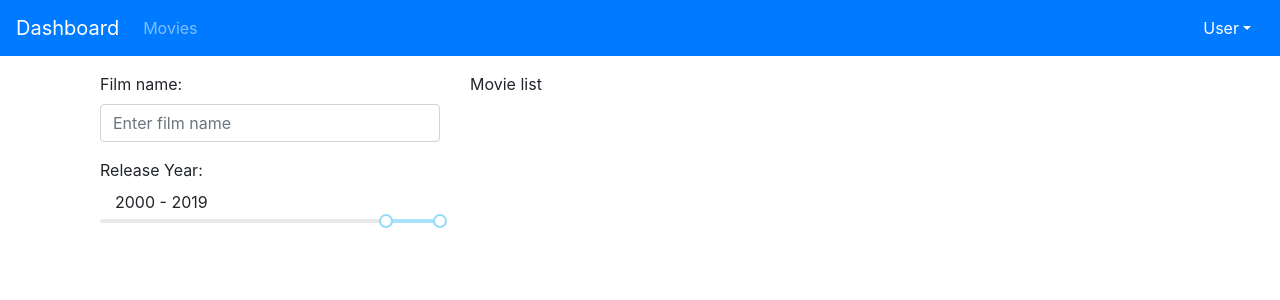
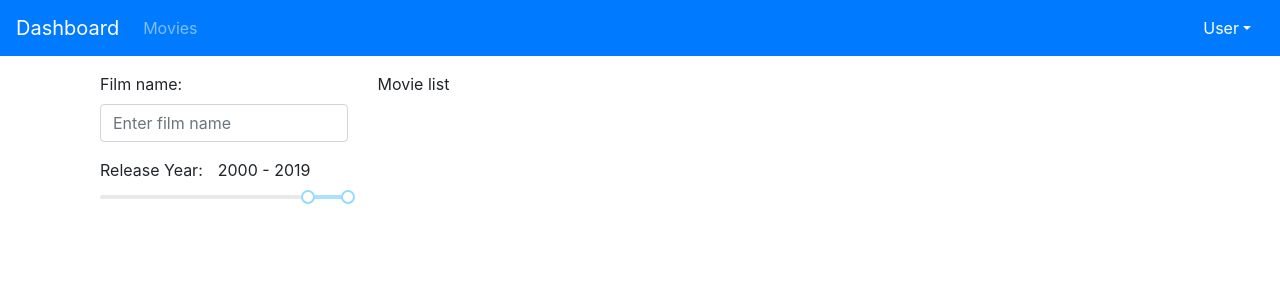
Before and after one commit to tomisicm/movie_rating_app_v3, a React app: page /movies in a window 1280 px wide. Shown: the top 300 px of the page. Built offline with nearby package versions, Linux system fonts and the light colour scheme.

Commit message:
nothing of major importance

```diff
--- a/src/components/ItemFilter.jsx
+++ b/src/components/ItemFilter.jsx
@@ -26,7 +26,7 @@ class MainItemFilter extends Component {
         </div>
         <div className="form-group">
           <label htmlFor="film-name">Release Year:</label>
-          <div>
+
           <span className="col mr-auto indigo-text mt-1">
             {this.state.releaseYear[0]} - {this.state.releaseYear[1]}
           </span>
@@ -43,7 +43,6 @@ class MainItemFilter extends Component {
             onChange={this.onChange}
           />
         </div>
-        </div>
       </React.Fragment>
     )
   }
--- a/src/views/MoviesPage.jsx
+++ b/src/views/MoviesPage.jsx
@@ -9,10 +9,10 @@ class MoviesPage extends Component {
       <div className="content">
         <div className="container mx-auto">
           <div className="row">
-            <div className="col-4">
+            <div className="col-3">
               <ItemFilter />
             </div>
-            <div className="col-8">Movie list</div>
+            <div className="col-9">Movie list</div>
           </div>
         </div>
       </div>
```
Lines whose indentation alone changed are shown as unchanged.
